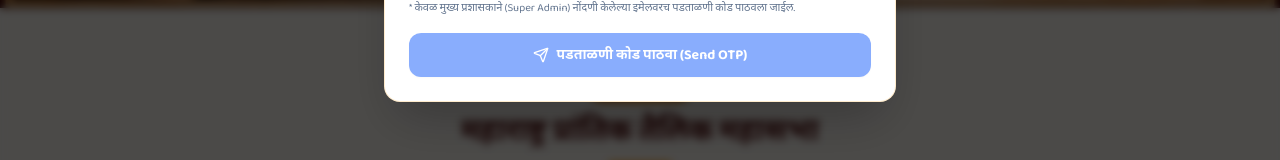
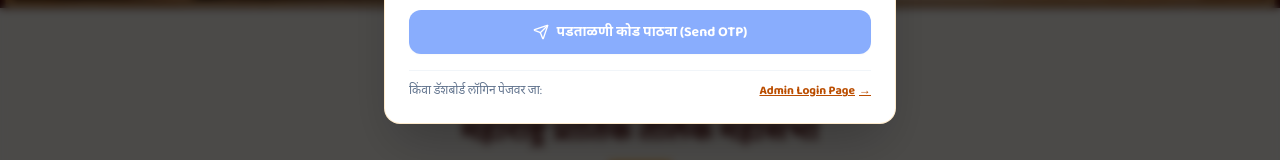
Before and after one commit to BIZONANCE/mptm.org, a Next.js app: page / in a window 1280 px wide. Both pictures are taken after a click on the button "लॉगिन". Shown: the part 474-634 px from the top of the page. Built offline with nearby package versions, Linux system fonts and the light colour scheme; no server answers; a web font is replaced by a local one.

Commit message:
Fix navbar login button modal behavior and set dev server port to 3000

```diff
--- a/package.json
+++ b/package.json
@@ -3,7 +3,7 @@
   "version": "0.1.0",
   "private": true,
   "scripts": {
-    "dev": "next dev",
+    "dev": "next dev -p 3000",
     "build": "next build",
     "start": "next start",
     "lint": "eslint"
--- a/src/app/components/LoginModal.tsx
+++ b/src/app/components/LoginModal.tsx
@@ -39,7 +39,7 @@ export default function LoginModal({ isOpen, onClose }: LoginModalProps) {
   const [isLoading, setIsLoading] = useState<boolean>(false);
 
   const API_URL = process.env.NEXT_PUBLIC_API_URL || "http://localhost:5007";
-  const ADMIN_URL = process.env.NEXT_PUBLIC_ADMIN_URL || "http://localhost:3000";
+  const ADMIN_URL = process.env.NEXT_PUBLIC_ADMIN_URL || "http://localhost:3001";
 
   if (!isOpen) return null;
 
@@ -137,7 +137,7 @@ export default function LoginModal({ isOpen, onClose }: LoginModalProps) {
 
       const redirectPath = targetRole === "SUPER_ADMIN" ? "/" : "/registrations";
       const targetUrl = `${ADMIN_URL}${redirectPath}?role=${targetRole}&username=${encodeURIComponent(emailTrimmed)}`;
-      window.open(targetUrl, "_blank");
+      window.location.href = targetUrl;
       onClose();
     } catch (err: any) {
       console.error("Login verification error:", err);
@@ -178,7 +178,7 @@ export default function LoginModal({ isOpen, onClose }: LoginModalProps) {
               localStorage.setItem("mptm_admin_username", data.admin?.username || enteredUser);
               localStorage.setItem("mptm_admin_role", "SUPER_ADMIN");
             }
-            window.open(`${ADMIN_URL}/?role=SUPER_ADMIN&username=${encodeURIComponent(data.admin?.username || enteredUser)}`, "_blank");
+            window.location.href = `${ADMIN_URL}/?role=SUPER_ADMIN&username=${encodeURIComponent(data.admin?.username || enteredUser)}`;
             onClose();
             return;
           }
@@ -193,7 +193,7 @@ export default function LoginModal({ isOpen, onClose }: LoginModalProps) {
             localStorage.setItem("mptm_admin_username", enteredUser);
             localStorage.setItem("mptm_admin_role", "SUPER_ADMIN");
           }
-          window.open(`${ADMIN_URL}/?role=SUPER_ADMIN&username=${encodeURIComponent(enteredUser)}`, "_blank");
+          window.location.href = `${ADMIN_URL}/?role=SUPER_ADMIN&username=${encodeURIComponent(enteredUser)}`;
           onClose();
           return;
         } else {
@@ -454,6 +454,18 @@ export default function LoginModal({ isOpen, onClose }: LoginModalProps) {
               </button>
             </form>
           )}
+
+          {/* Footer Link to Direct Admin Login Page */}
+          <div className="pt-3 border-t border-slate-100 flex items-center justify-between text-xs text-slate-500">
+            <span>किंवा डॅशबोर्ड लॉगिन पेजवर जा:</span>
+            <a
+              href={`${ADMIN_URL}/login`}
+              className="font-bold text-amber-700 hover:text-amber-900 underline flex items-center gap-1"
+            >
+              <span>Admin Login Page</span>
+              <span>&rarr;</span>
+            </a>
+          </div>
         </div>
       </div>
     </div>
```
